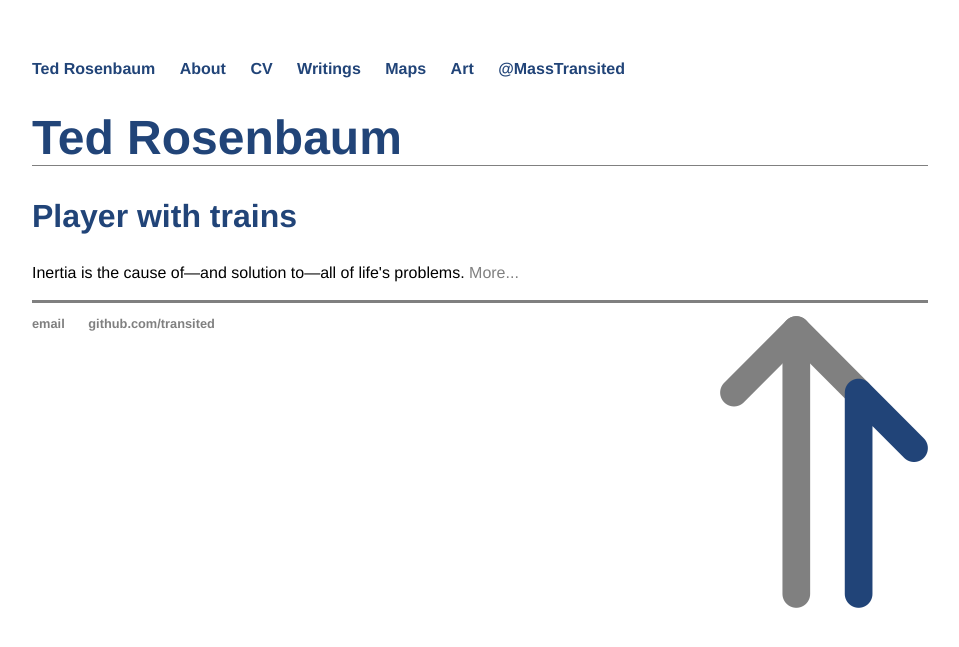
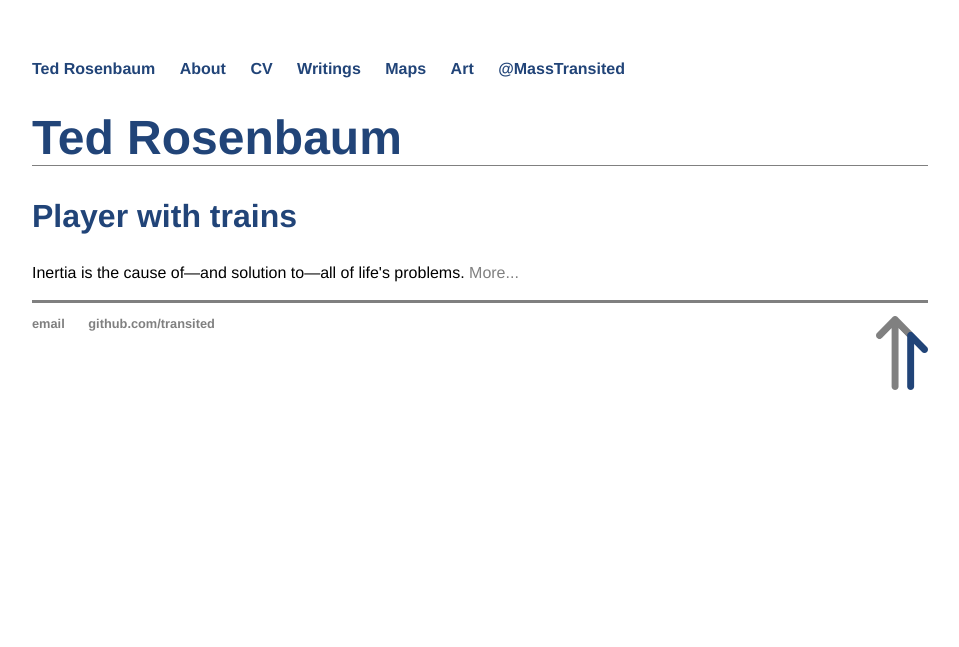
Before and after one commit to transited/transited.github.io, a Jekyll site: the page built from index.html, in a window 1280 px wide. Shown: the top 647 px of the page, without its empty margins (160-1119 px from the left). Built offline with Jekyll 4.4.1, drawn with Linux system fonts in a browser that asks for light colours.

Commit message:
Smaller TR logo

```diff
--- a/_layouts/default.html
+++ b/_layouts/default.html
@@ -26,7 +26,7 @@
 	    		<ul>
 	        		<li><a href="mailto:ted.rosenbaum@gmail.com">email</a></li>
 	        		<li><a href="https://github.com/transited">github.com/transited</a></li>
-							<li><img class="foot" src="/Files/TRrails.png" alt="TR arrowhead logo" width="208" height="292" style="float:right"></li>
+							<li><img class="foot" src="/Files/TRrails.png" alt="TR arrowhead logo" width="52" height="74" style="float:right"></li>
 				</ul>
 			</footer>
 		</body>
```
